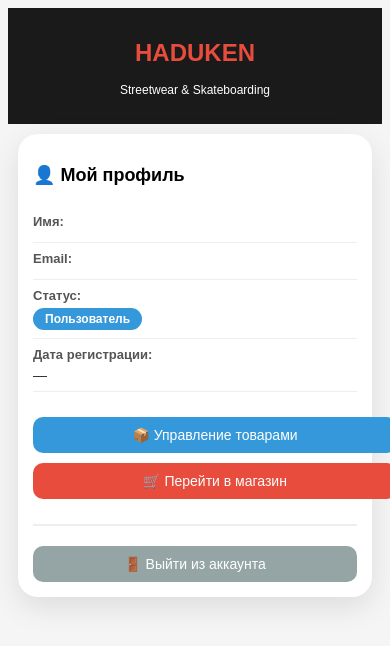
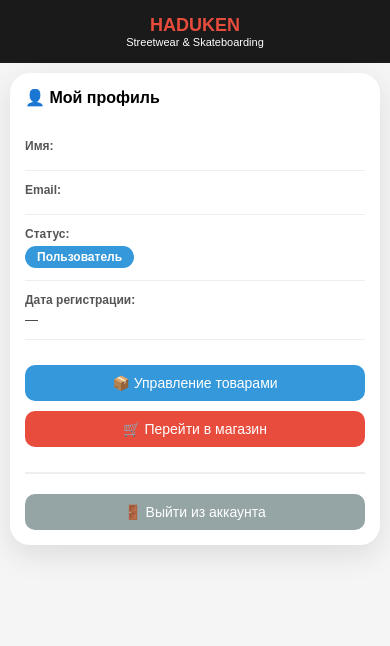
Before and after one commit to mkeyhartov/haduken_items, a Flask app: page /profile in a window 390 px wide. Shown: the top 646 px of the page. Run offline with Flask 3, Linux system fonts and the light colour scheme; the visitor is signed in with stand-in values (Sample User, id 1).

Commit message:
feat:opiat obnovil style dla korectnogo otobrazenia s mobile v profile i dashboard.html

```diff
--- a/templates/profile.html
+++ b/templates/profile.html
@@ -3,7 +3,7 @@
 <head>
     <title>Профиль | HADUKEN</title>
     <style>
-       <style>
+
     * { margin: 0; padding: 0; box-sizing: border-box; }
     body { font-family: 'Arial', sans-serif; background: #f5f5f5; }
     .header { background: #1a1a1a; color: white; padding: 15px; text-align: center; }
@@ -11,14 +11,14 @@
     .header p { font-size: 12px; }
     .container { max-width: 800px; margin: 20px auto; background: white; padding: 25px; border-radius: 20px; box-shadow: 0 10px 30px rgba(0,0,0,0.1); }
     .profile-info { margin: 20px 0; }
-    .info-item { padding: 10px 0; border-bottom: 1px solid #eee; display: flex; flex-direction: column; }
-    .info-label { font-weight: bold; color: #555; margin-bottom: 5px; width: 100%; }
-    .info-value { color: #333; }
+    .info-item { padding: 10px 0; border-bottom: 1px solid #eee; display: flex; flex-wrap: wrap; }
+    .info-label { font-weight: bold; color: #555; width: 150px; }
+    .info-value { color: #333; flex: 1; word-break: break-word; }
     .badge { display: inline-block; padding: 4px 12px; border-radius: 20px; font-size: 12px; font-weight: bold; }
     .badge-user { background: #3498db; color: white; }
     .badge-admin { background: #e74c3c; color: white; }
-    .nav-buttons { display: flex; gap: 15px; margin: 25px 0; flex-direction: column; }
-    .btn { padding: 12px 24px; border: none; border-radius: 10px; font-size: 16px; cursor: pointer; text-decoration: none; display: block; text-align: center; transition: all 0.3s; width: 100%; }
+    .nav-buttons { display: flex; gap: 15px; margin: 25px 0; flex-wrap: wrap; }
+    .btn { padding: 12px 24px; border: none; border-radius: 10px; font-size: 16px; cursor: pointer; text-decoration: none; display: inline-block; text-align: center; transition: all 0.3s; }
     .btn-primary { background: #e74c3c; color: white; }
     .btn-primary:hover { background: #c0392b; }
     .btn-secondary { background: #3498db; color: white; }
@@ -27,30 +27,50 @@
     .btn-danger:hover { background: #7f8c8d; }
     hr { margin: 20px 0; border: none; border-top: 2px solid #eee; }
 
-    /* Адаптация под мобильные */
+    /* ===== АДАПТАЦИЯ ПОД МОБИЛЬНЫЕ УСТРОЙСТВА ===== */
     @media (max-width: 768px) {
         .container {
             margin: 15px;
             padding: 20px;
         }
-        h2 {
+
+        .header h1 {
             font-size: 20px;
         }
+
+        .header p {
+            font-size: 11px;
+        }
+
+        h2 {
+            font-size: 18px;
+        }
+
         .info-item {
-            padding: 8px 0;
+            flex-direction: column;
+            padding: 12px 0;
         }
+
         .info-label {
+            width: 100%;
+            margin-bottom: 5px;
             font-size: 13px;
         }
+
         .info-value {
             font-size: 14px;
         }
+
+        .nav-buttons {
+            flex-direction: column;
+            gap: 10px;
+        }
+
         .btn {
             padding: 10px 20px;
             font-size: 14px;
-        }
-        .nav-buttons {
-            gap: 10px;
+            width: 100%;
+            display: block;
         }
     }
 
@@ -59,11 +79,24 @@
             margin: 10px;
             padding: 15px;
         }
-        h2 {
+
+        .header h1 {
             font-size: 18px;
         }
+
+        h2 {
+            font-size: 16px;
+        }
+
+        .info-label {
+            font-size: 12px;
+        }
+
+        .info-value {
+            font-size: 13px;
+        }
     }
-</style>
+
     </style>
 </head>
 <body>
```
Also changed, not shown: templates/dashboard.html (+38 -18 lines), 1 other file.
